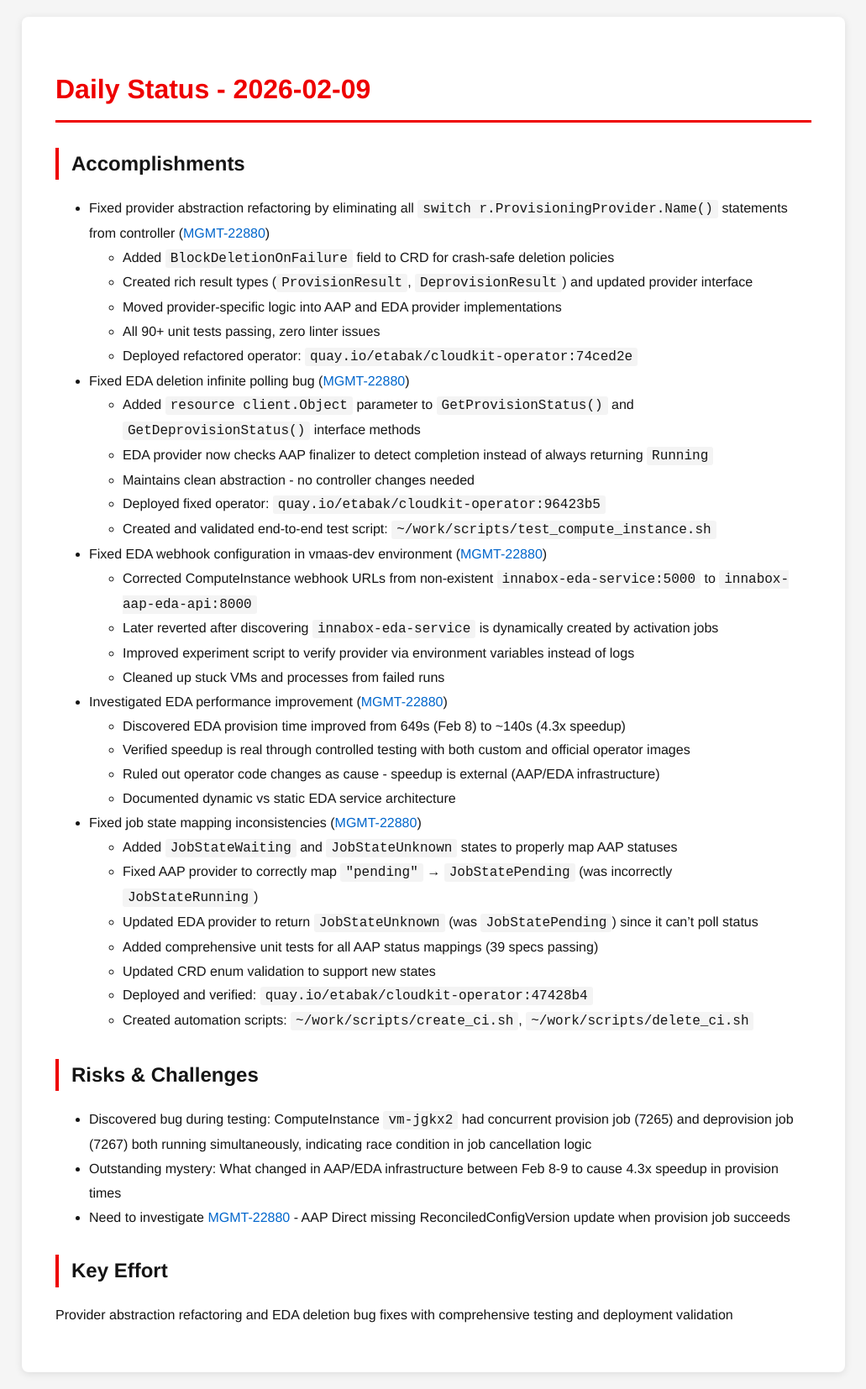
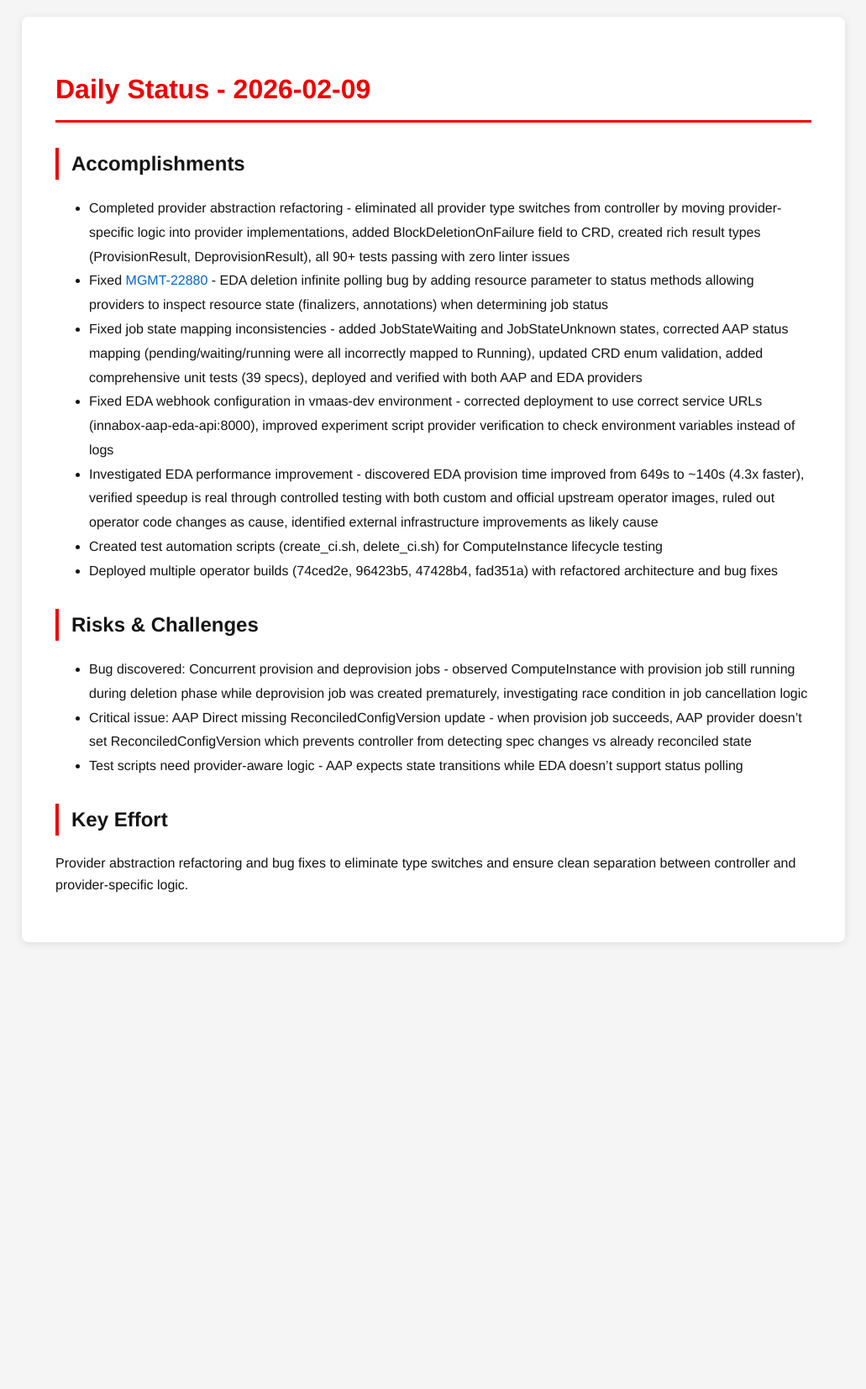
Before and after one commit to tzvatot/daily-status, a Jekyll site: the page built from 2026-02-09.md, in a window 1280 px wide. Shown: the whole page at 84% size, without its empty margins (124-1155 px from the left). Built offline with Jekyll 4.4.1, drawn with Linux system fonts in a browser that asks for light colours; after the commit the page ends 1142 px from its top, so only the background shows below that.

Commit message:
Daily status update - 2026-02-09

```diff
--- a/2026-02-09.md
+++ b/2026-02-09.md
@@ -7,41 +7,18 @@ date: 2026-02-09
 # Daily Status - 2026-02-09
 
 ## Accomplishments
-- Fixed provider abstraction refactoring by eliminating all `switch r.ProvisioningProvider.Name()` statements from controller ([MGMT-22880](https://issues.redhat.com/browse/MGMT-22880))
-  - Added `BlockDeletionOnFailure` field to CRD for crash-safe deletion policies
-  - Created rich result types (`ProvisionResult`, `DeprovisionResult`) and updated provider interface
-  - Moved provider-specific logic into AAP and EDA provider implementations
-  - All 90+ unit tests passing, zero linter issues
-  - Deployed refactored operator: `quay.io/etabak/cloudkit-operator:74ced2e`
-- Fixed EDA deletion infinite polling bug ([MGMT-22880](https://issues.redhat.com/browse/MGMT-22880))
-  - Added `resource client.Object` parameter to `GetProvisionStatus()` and `GetDeprovisionStatus()` interface methods
-  - EDA provider now checks AAP finalizer to detect completion instead of always returning `Running`
-  - Maintains clean abstraction - no controller changes needed
-  - Deployed fixed operator: `quay.io/etabak/cloudkit-operator:96423b5`
-  - Created and validated end-to-end test script: `~/work/scripts/test_compute_instance.sh`
-- Fixed EDA webhook configuration in vmaas-dev environment ([MGMT-22880](https://issues.redhat.com/browse/MGMT-22880))
-  - Corrected ComputeInstance webhook URLs from non-existent `innabox-eda-service:5000` to `innabox-aap-eda-api:8000`
-  - Later reverted after discovering `innabox-eda-service` is dynamically created by activation jobs
-  - Improved experiment script to verify provider via environment variables instead of logs
-  - Cleaned up stuck VMs and processes from failed runs
-- Investigated EDA performance improvement ([MGMT-22880](https://issues.redhat.com/browse/MGMT-22880))
-  - Discovered EDA provision time improved from 649s (Feb 8) to ~140s (4.3x speedup)
-  - Verified speedup is real through controlled testing with both custom and official operator images
-  - Ruled out operator code changes as cause - speedup is external (AAP/EDA infrastructure)
-  - Documented dynamic vs static EDA service architecture
-- Fixed job state mapping inconsistencies ([MGMT-22880](https://issues.redhat.com/browse/MGMT-22880))
-  - Added `JobStateWaiting` and `JobStateUnknown` states to properly map AAP statuses
-  - Fixed AAP provider to correctly map `"pending"` → `JobStatePending` (was incorrectly `JobStateRunning`)
-  - Updated EDA provider to return `JobStateUnknown` (was `JobStatePending`) since it can't poll status
-  - Added comprehensive unit tests for all AAP status mappings (39 specs passing)
-  - Updated CRD enum validation to support new states
-  - Deployed and verified: `quay.io/etabak/cloudkit-operator:47428b4`
-  - Created automation scripts: `~/work/scripts/create_ci.sh`, `~/work/scripts/delete_ci.sh`
+- Completed provider abstraction refactoring - eliminated all provider type switches from controller by moving provider-specific logic into provider implementations, added BlockDeletionOnFailure field to CRD, created rich result types (ProvisionResult, DeprovisionResult), all 90+ tests passing with zero linter issues
+- Fixed [MGMT-22880](https://issues.redhat.com/browse/MGMT-22880) - EDA deletion infinite polling bug by adding resource parameter to status methods allowing providers to inspect resource state (finalizers, annotations) when determining job status
+- Fixed job state mapping inconsistencies - added JobStateWaiting and JobStateUnknown states, corrected AAP status mapping (pending/waiting/running were all incorrectly mapped to Running), updated CRD enum validation, added comprehensive unit tests (39 specs), deployed and verified with both AAP and EDA providers
+- Fixed EDA webhook configuration in vmaas-dev environment - corrected deployment to use correct service URLs (innabox-aap-eda-api:8000), improved experiment script provider verification to check environment variables instead of logs
+- Investigated EDA performance improvement - discovered EDA provision time improved from 649s to ~140s (4.3x faster), verified speedup is real through controlled testing with both custom and official upstream operator images, ruled out operator code changes as cause, identified external infrastructure improvements as likely cause
+- Created test automation scripts (create_ci.sh, delete_ci.sh) for ComputeInstance lifecycle testing
+- Deployed multiple operator builds (74ced2e, 96423b5, 47428b4, fad351a) with refactored architecture and bug fixes
 
 ## Risks & Challenges
-- Discovered bug during testing: ComputeInstance `vm-jgkx2` had concurrent provision job (7265) and deprovision job (7267) both running simultaneously, indicating race condition in job cancellation logic
-- Outstanding mystery: What changed in AAP/EDA infrastructure between Feb 8-9 to cause 4.3x speedup in provision times
-- Need to investigate [MGMT-22880](https://issues.redhat.com/browse/MGMT-22880) - AAP Direct missing ReconciledConfigVersion update when provision job succeeds
+- Bug discovered: Concurrent provision and deprovision jobs - observed ComputeInstance with provision job still running during deletion phase while deprovision job was created prematurely, investigating race condition in job cancellation logic
+- Critical issue: AAP Direct missing ReconciledConfigVersion update - when provision job succeeds, AAP provider doesn't set ReconciledConfigVersion which prevents controller from detecting spec changes vs already reconciled state
+- Test scripts need provider-aware logic - AAP expects state transitions while EDA doesn't support status polling
 
 ## Key Effort
-Provider abstraction refactoring and EDA deletion bug fixes with comprehensive testing and deployment validation
+Provider abstraction refactoring and bug fixes to eliminate type switches and ensure clean separation between controller and provider-specific logic.
```
